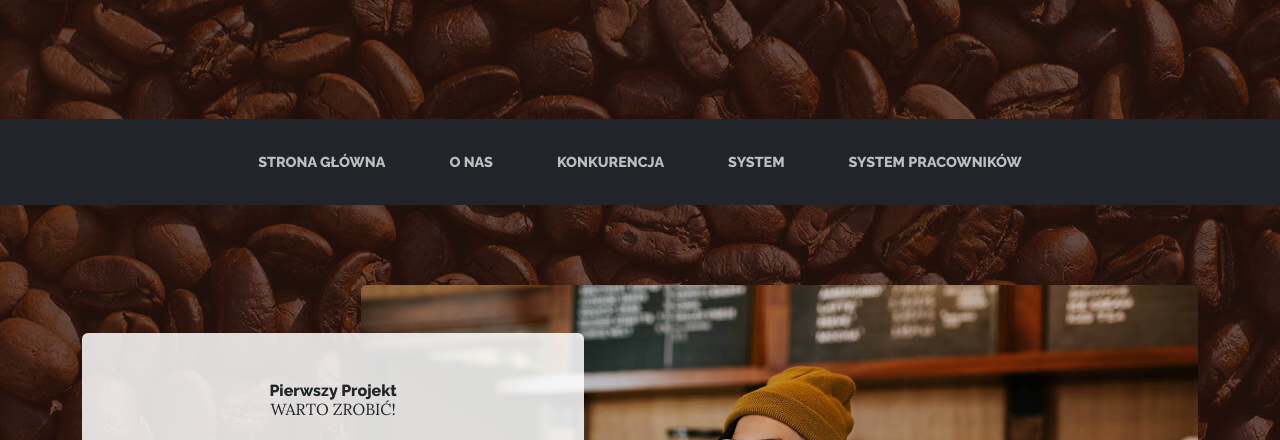
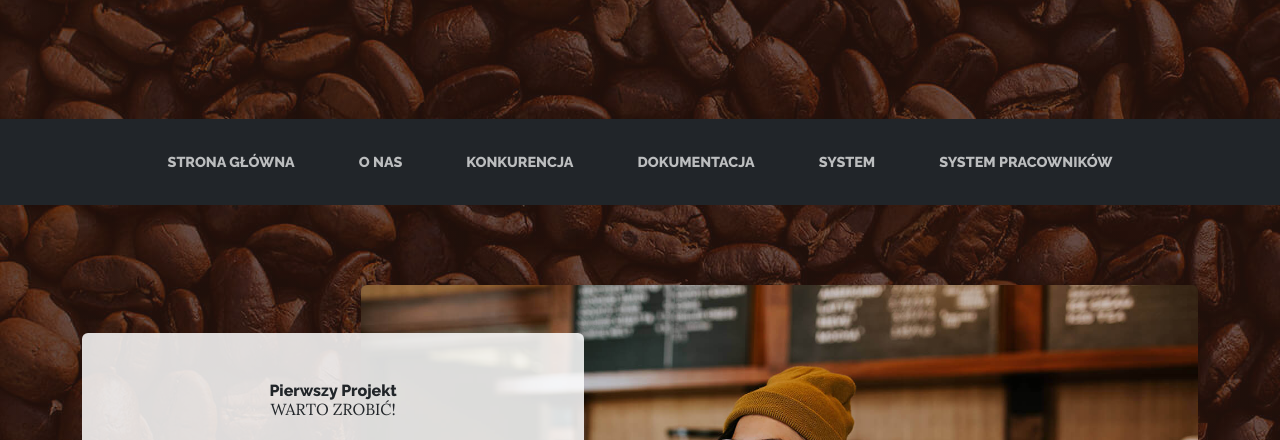
Before and after one commit to piozien/piozien.github.io, a plain HTML site: page index.html in a window 1280 px wide. Shown: the part 297-737 px from the top of the page. Drawn offline with Linux system fonts and the light colour scheme.

Commit message:
update navbar

```diff
--- a/index.html
+++ b/index.html
@@ -46,11 +46,11 @@
         <div class="collapse navbar-collapse" id="navbarResponsive">
           <ul class="navbar-nav mx-auto">
             <li class="nav-item"><a class="nav-link" href="index.html">Strona Główna</a></li>
-            <li class="nav-item"><a class="nav-link" href="about.html">O NAS</a></li>
+            <li class="nav-item"><a class="nav-link" href="about.html">O nas</a></li>
             <li class="nav-item"><a class="nav-link" href="competition.html">Konkurencja</a></li>
-            <li class="nav-item"><a class="nav-link" href="system.html">SYSTEM</a></li>
-            <li class="nav-item">
-              <a class="nav-link" href="pracownik.html">System Pracowników</a>
+            <li class="nav-item"><a class="nav-link" href="dokumentacja/dokumentacja.html">Dokumentacja</a></li>
+            <li class="nav-item"><a class="nav-link" href="system.html">System</a></li>
+            <li class="nav-item"><a class="nav-link" href="pracownik.html">System Pracowników</a>
             </li>
           </ul>
         </div>
```
Also changed, not shown: about.html (+2 -2 lines), competition.html (+2 -2 lines), system.html (+4 -4 lines).
